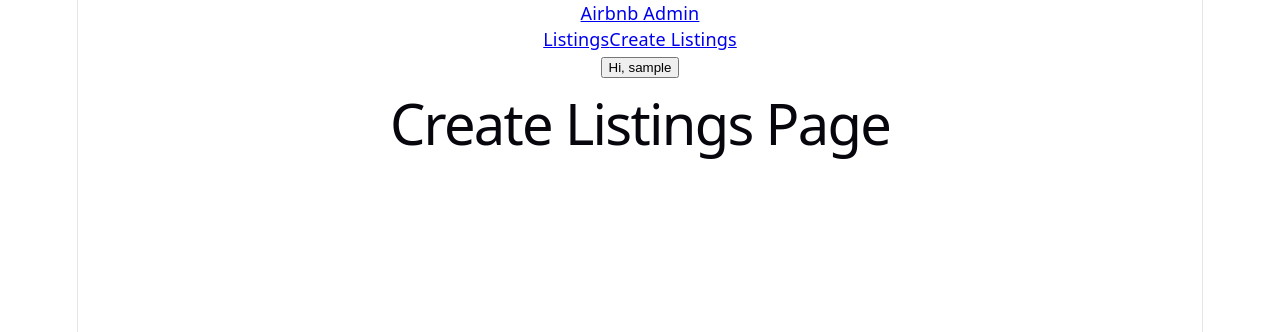
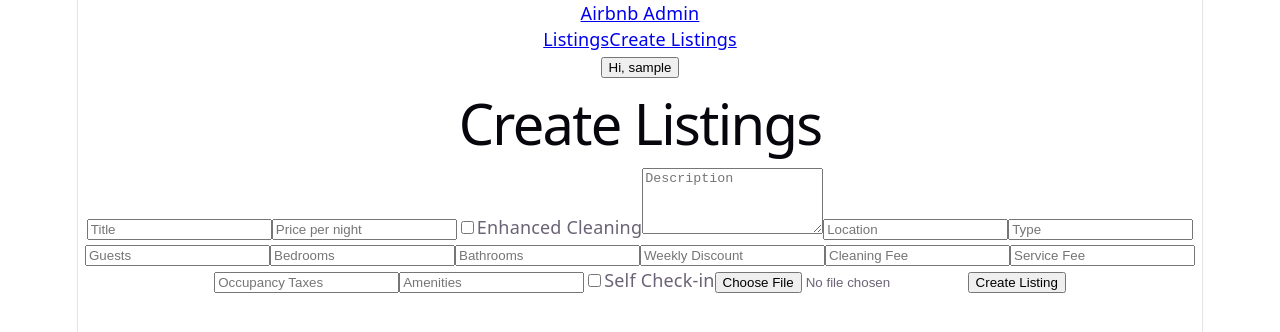
Before and after one commit to nezokuhle1-arch/airbnb-clone-admin, a React (Vite) app: page /create-listings in a window 1280 px wide. Shown: the top 332 px of the page. Built offline with nearby package versions, Linux system fonts and the light colour scheme; sample sign-in values are in the browser's storage.

Commit message:
feat: add CreateListings form with amenities/images array handling

```diff
--- a/src/api/axios.js
+++ b/src/api/axios.js
@@ -4,4 +4,12 @@
     baseURL: import.meta.env.VITE_API_URL,
 });
 
+api.interceptors.request.use((config) => {
+    const token = localStorage.getItem('token');
+    if (token) {
+        config.headers.Authorization = `Bearer ${token}`;
+    }
+    return config;
+});
+
 export default api;
--- a/src/pages/CreateListings.jsx
+++ b/src/pages/CreateListings.jsx
@@ -1,6 +1,196 @@
+import { useState } from 'react';
+import { useNavigate } from 'react-router-dom';
+import api from '../api/axios';
+
 function CreateListings () {
+    const [formData, setFormData] = useState({
+        title: '',
+        description: '',
+        location: '',
+        type: '',
+        price: '',
+        guests: '',
+        bedrooms: '',
+        bathrooms: '',
+        amenities: '',
+        images: '',
+        weeklyDiscount: '',
+        cleaningFee: '',
+        serviceFee: '',
+        occupancyTaxes: '',
+        enhancedCleaning: false,
+        selfCheckin: false,
+    });
+
+    const handleChange = (e) => {
+        const { name, value, type, checked } = e.target;
+        setFormData({
+            ...formData,
+            [name]: type === 'checkbox' ? checked : value,
+        });
+    }
+
+    const [error, setError] = useState('');
+    const navigate = useNavigate();
+
+    const handleSubmit = async (e) => {
+        e.preventDefault();
+
+        try {
+            await api.post('/accommodations', {
+                ...formData,
+                amenities: formData.amenities.split(',').map(item => item.trim()),
+                images: formData.images.split(',').map(item => item.trim()),
+            });
+            navigate('/listings');
+        } catch (err) {
+            setError(err.response?.data?.message || 'Failed to create listing');
+        }
+
+    };
+
+
     return (
-        <h1>Create Listings Page</h1>
+        <form onSubmit={handleSubmit}>
+            <h1>Create Listings </h1>
+            {error && <p>{error}</p>}
+            <input
+                type="text"
+                name="title"
+                value={formData.title}
+                onChange={handleChange}
+                placeholder="Title"
+
+            />
+
+            <input
+                type="number"
+                name="price"
+                value={formData.price}
+                onChange={handleChange}
+                placeholder="Price per night"
+                required
+            />
+
+            <label>
+                <input
+                type="checkbox"
+                name="enhancedCleaning"
+                checked={formData.enhancedCleaning}
+                onChange={handleChange}
+                />
+                Enhanced Cleaning
+            </label>
+
+            <textarea
+                rows="4"
+                name="description"
+                value={formData.description}
+                onChange={handleChange}
+                placeholder="Description"
+            />
+
+            <input
+                type="text"
+                name="location"
+                value={formData.location}
+                onChange={handleChange}
+                placeholder="Location"
+                required
+            />
+
+            <input
+                type="text"
+                name="type"
+                value={formData.type}
+                onChange={handleChange}
+                placeholder="Type"
+                required
+            />
+
+            <input
+                type="number"
+                name="guests"
+                value={formData.guests}
+                onChange={handleChange}
+                placeholder="Guests"
+            />
+
+            <input
+                type="number"
+                name="bedrooms"
+                value={formData.bedrooms}
+                onChange={handleChange}
+                placeholder="Bedrooms"
+            />
+
+            <input
+                type="number"
+                name="bathrooms"
+                value={formData.bathrooms}
+                onChange={handleChange}
+                placeholder="Bathrooms"
+            />
+
+            <input
+                type="number"
+                name="weeklyDiscount"
+                value={formData.weeklyDiscount}
+                onChange={handleChange}
+                placeholder="Weekly Discount"
+            />
+
+            <input
+                type="number"
+                name="cleaningFee"
+                value={formData.cleaningFee}
+                onChange={handleChange}
+                placeholder="Cleaning Fee"
+            />
+
+            <input
+                type="number"
+                name="serviceFee"
+                value={formData.serviceFee}
+                onChange={handleChange}
+                placeholder="Service Fee"
+            />
+
+            <input
+                type="number"
+                name="occupancyTaxes"
+                value={formData.occupancyTaxes}
+                onChange={handleChange}
+                placeholder="Occupancy Taxes"
+            />
+
+            <input
+                type="text"
+                name="amenities"
+                value={formData.amenities}
+                onChange={handleChange}
+                placeholder="Amenities"
+            />
+
+            <label>
+                <input
+                type="checkbox"
+                name="selfCheckin"
+                checked={formData.selfCheckin}
+                onChange={handleChange}
+                />
+                Self Check-in
+            </label>
+
+            <input
+                type="file"
+                name="images"
+                value={formData.images}
+                onChange={handleChange}
+                placeholder="Image URLs, comma-separated"
+            />
+            <button type="submit">Create Listing</button>
+        </form>
     );
 }
 
--- a/src/pages/ViewListings.jsx
+++ b/src/pages/ViewListings.jsx
@@ -1,6 +1,44 @@
+import { useState, useEffect } from 'react';
+import api from '../api/axios';
+
 function ViewListings() {
+    const [listings, setListings] = useState([]);
+
+    useEffect(() => {
+        const fetchListings = async () => {
+            try {
+                const response = await api.get('/accommodations');
+                setListings(response.data);
+            } catch (error) {
+                console.error('Failed to fetch listings', error)
+            }
+        }
+        fetchListings();
+    }, []);
+
+    const handleDelete = async (id) => {
+        const confirmed = window.confirm('Are you sure you want to delete this listing?');
+        if (!confirmed) return;
+
+        try {
+            await api.delete(`/accommodations/${id}`);
+            setListings(listings.filter((listing) => listing._id !== id));
+        } catch (error) {
+            alert(error.response ?.data?.message || 'Failed to delete listing');
+        }
+    };
+
     return (
-        <h1>View Listings Page</h1>
+        <div>
+            <h1>Listings</h1>
+            {listings.map((listing) => (
+                <div key={listing.id}>
+                    <h2>{listing.title}</h2>
+                    <p>{listing.location} — R{listing.price}</p>
+                    <button onClick={() => handleDelete(listing._id)}>Delete</button>
+                </div>
+            ))}
+        </div>
     );
 }
 
```
